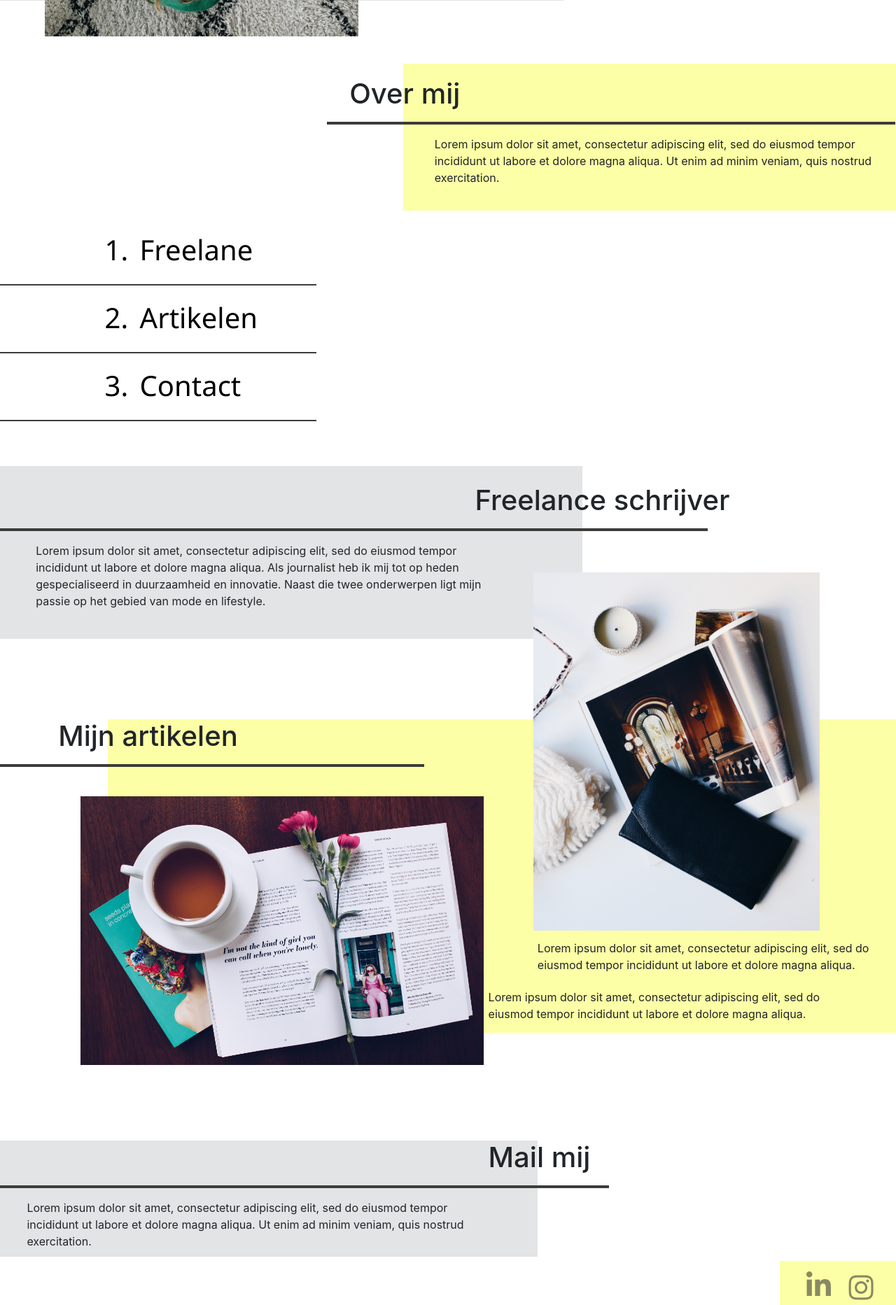
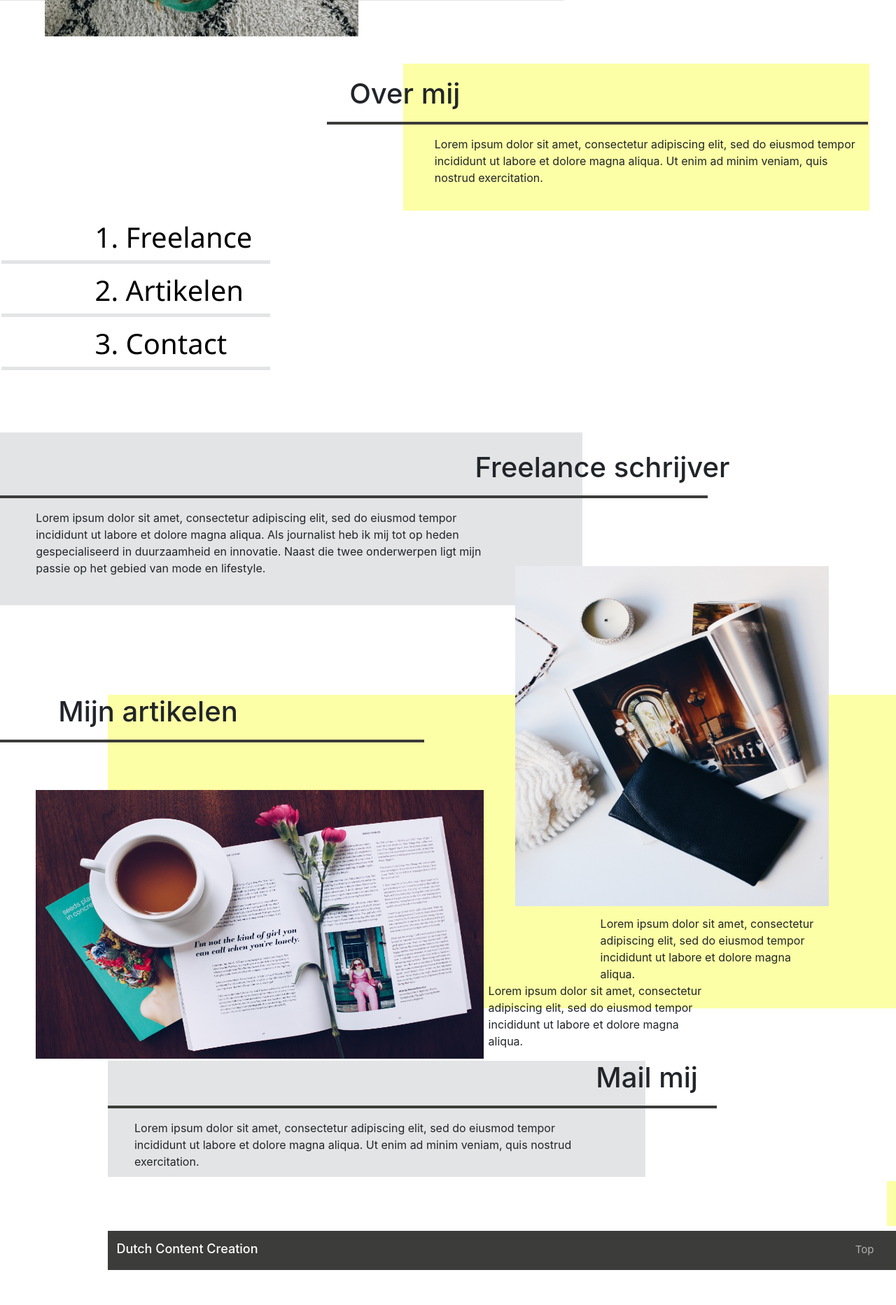
Before and after one commit to didemertens/content_creation, a Django app: page / in a window 1280 px wide; the page is wider, and only the part inside the window is pictured. Shown: the part 562-2427 px from the top of that part at 70% size. After the commit the page ends 2377 px from the top of that part, so only its background shows below. Run offline with Django 3.2, Linux system fonts and the light colour scheme; some libraries are stand-ins or nearby versions.

Commit message:
small changes, align elements

```diff
--- a/content1/static/css/about-top.css
+++ b/content1/static/css/about-top.css
@@ -8,7 +8,7 @@
   margin-left: calc(100vw - 55vw);
   padding: 1.5vw;
   background-color: #fcffa5;
-  width: 55vw;
+  width: 52vw;
 }
 
 #block-about{
@@ -26,6 +26,6 @@
 }
 
 #text-about{
-  width: 50vw;
+  width: 48vw;
   margin-left: 2vw;
 }
--- a/content1/static/css/article-photo.css
+++ b/content1/static/css/article-photo.css
@@ -1,4 +1,4 @@
-#article-block{
+#articles{
   margin-left: 12vw;
   margin-right: 0vw;
   background-color: #fcffa5;
@@ -24,23 +24,25 @@
 #article-2{
   height: 30vw;
   width: 50vw;
-  margin-top: 2vw;
-  margin-left: -3vw;
+  margin-top: 4vw;
+  margin-left: -8vw;
 }
 
 #text-article-2{
   margin-left: 0.5vw;
-  margin-top: 23.5vw;
+  margin-top: 25.5vw;
+  width: 25vw;
 }
 
 #article-1{
-  height: 40vw;
+  height: 38vw;
   width: 35vw;
-  margin-top: -23vw;
-  margin-left: -35vw;
+  margin-top: -21vw;
+  margin-left: -22vw;
 }
 
 #text-article-1{
   margin-top: 18vw;
-  margin-left: -31.5vw;
+  margin-left: -25.5vw;
+  width: 25vw;
 }
--- a/content1/static/css/freelance-body.css
+++ b/content1/static/css/freelance-body.css
@@ -4,7 +4,7 @@
 
 #freelance-body{
   background-color: #e3e4e5;
-  margin-bottom: 9vw;
+  margin-bottom: 10vw;
   margin-top: 10vw;
   padding: 2vw;
   width: 65vw;
--- a/content1/static/css/list-body.css
+++ b/content1/static/css/list-body.css
@@ -1,22 +1,15 @@
 #list-subjects{
-  margin-top: 2vw;
+  margin-top: 1vw;
   margin-left: 12vw;
-  margin-bottom: -5vw;
+  margin-bottom: -3vw;
   font-size: 15px;
 }
 
 .line-subjects{
-  margin-left: -20vw;
-  width: 40vw;
-  border: 1px solid #3C3C3A;
-}
-
-
-#list-nr{
-  color: black;
-  font-size: 40px;
-  font-style: bolder;
-  font-family: 'Noto Sans', sans-serif;
+  margin-top: 1vw;
+  margin-left: -15vw;
+  width: 30vw;
+  border-bottom: 5px solid #e3e4e5;
 }
 
 #button-js{
@@ -26,7 +19,14 @@
   font-family: 'Noto Sans', sans-serif;
 }
 
+#list-title{
+  margin-left: 10vw;
+}
+
 #list-title:hover{
-/*  background-color: #e3e4e5;*/
-  font-size: 50px;
+  font-size: 30pt;
 }
+
+.line-subjects:hover{
+  border-bottom: 5px solid #fcffa5;
+}
--- a/content1/templates/home.html
+++ b/content1/templates/home.html
@@ -27,15 +27,12 @@
 
 <div id="list-subjects">
   <ol>
-     <li id="list-nr"><button id="button-js" onclick="jump('freelance')">
-          <h1 id="list-title">Freelane</h1></button></li>
-      <hr class="line-subjects">
-      <li id="list-nr"><button id="button-js" onclick="jump('articles')">
-           <h1 id="list-title">Artikelen</h1></button></li>
-      <hr class="line-subjects">
-     <li id="list-nr"><button id="button-js" onclick="jump('contact')">
-          <h1 id="list-title">Contact</h1></button></h1>
-      <hr class="line-subjects">
+      <div class="line-subjects"><button id="button-js" onclick="jump('freelance')">
+        <h1 id="list-title">1. Freelance</h1></button></h1></div>
+      <div class="line-subjects"><button id="button-js" onclick="jump('articles')">
+        <h1 id="list-title">2. Artikelen</h1></button></h1></div>
+      <div class="line-subjects"><button id="button-js" onclick="jump('contact')">
+        <h1 id="list-title">3. Contact</h1></button></h1></div>
   </ol>
 </div>
 
@@ -53,7 +50,7 @@
 </div>
 
 <div id="articles">
-  <div id="article-block">
+{#   <div id="article-block"> #}
   <h1 id="title-articles">Mijn artikelen</h1>
   <hr id="line-articles">
   <div id="article-photo">
@@ -63,8 +60,7 @@
     <img id="article-1" src="{% static "media/article-1.jpg" %}" alt="article 1 image">
     <p id="text-article-1">Lorem ipsum dolor sit amet, consectetur adipiscing
       elit, sed do eiusmod tempor incididunt ut labore et dolore magna aliqua.</p>
-    </div>
-  </div>
+{#     </div> #}
 </div>
 
 <div id="contact">
```
Also changed, not shown: content1/content_creation/settings.py (+4 -6 lines), 2 other files. Lines whose indentation alone changed are shown as unchanged.
